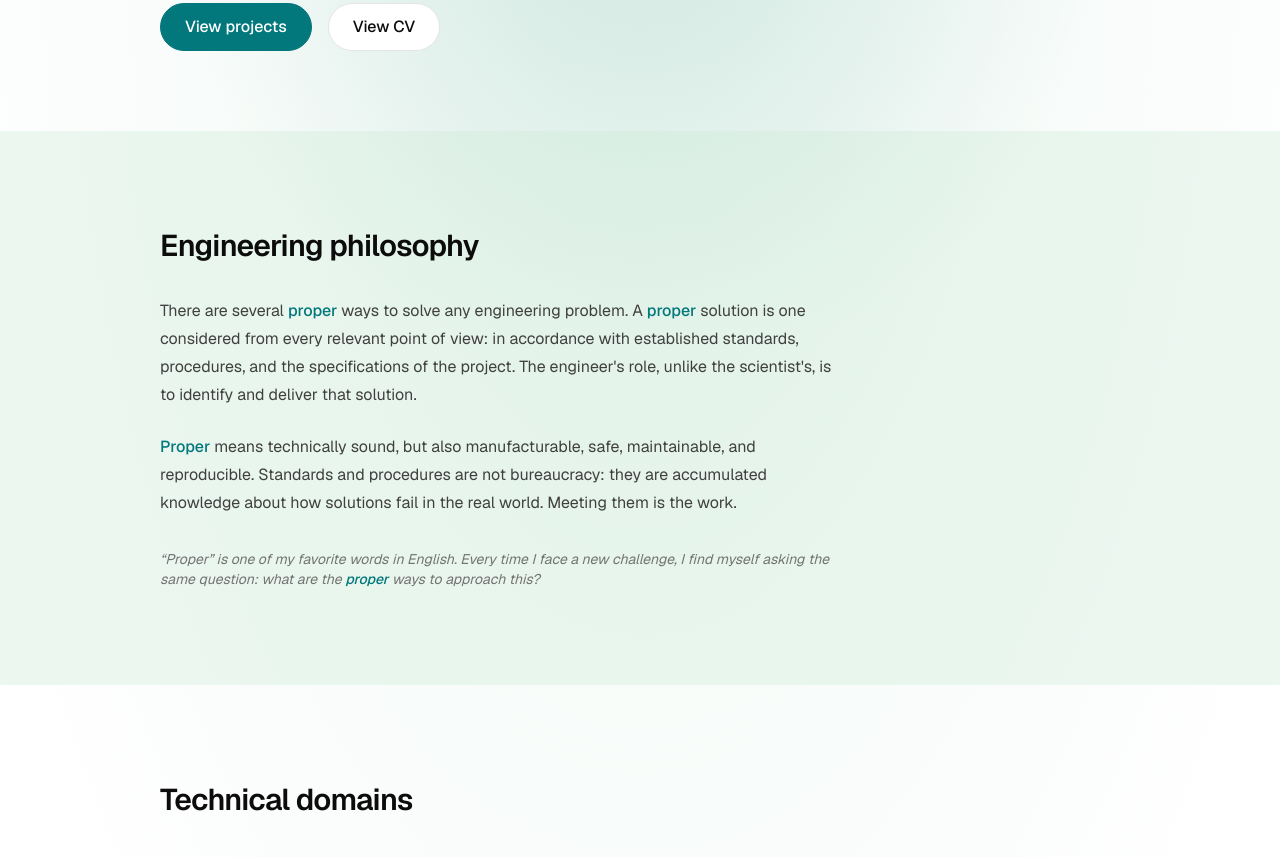
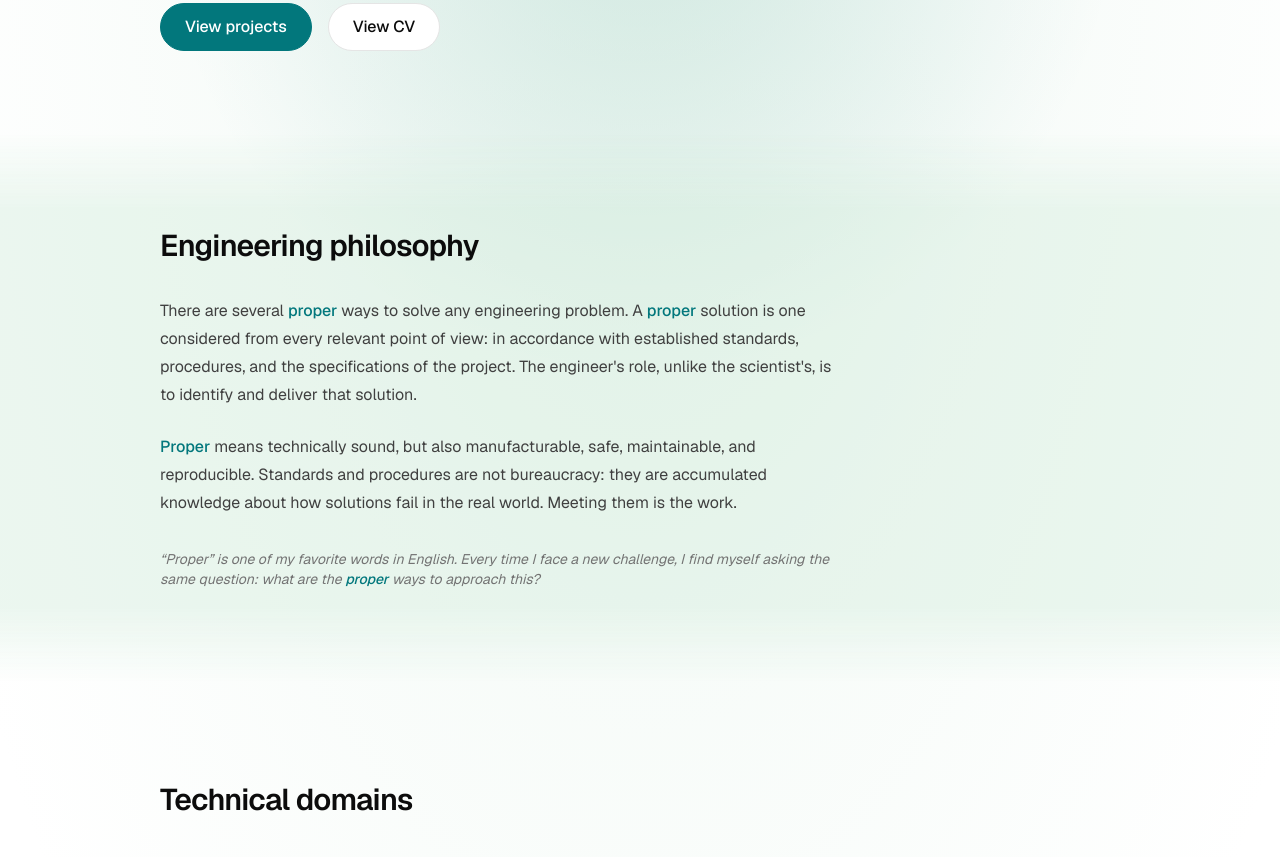
Before and after one commit to leonardoAB1/leonardoachaboiano.com, a Next.js app: page / in a window 1280 px wide. Shown: the part 420-1277 px from the top of the page. Built offline with nearby package versions, Linux system fonts and the light colour scheme.

Commit message:
style: blend philosophy section edges into neighboring sections with mask gradient

```diff
--- a/src/app/globals.css
+++ b/src/app/globals.css
@@ -110,4 +110,21 @@ body {
         transparent 34rem
       );
   }
+
+  .section-blend {
+    -webkit-mask-image: linear-gradient(
+      to bottom,
+      transparent,
+      black 5rem,
+      black calc(100% - 5rem),
+      transparent
+    );
+    mask-image: linear-gradient(
+      to bottom,
+      transparent,
+      black 5rem,
+      black calc(100% - 5rem),
+      transparent
+    );
+  }
 }
--- a/src/components/home/EngineeringPhilosophy.tsx
+++ b/src/components/home/EngineeringPhilosophy.tsx
@@ -6,7 +6,7 @@ import { Heading, Text } from "@/components/ui/Typography";
 
 export function EngineeringPhilosophy(): ReactElement {
   return (
-    <Section className="bg-surface-brand/40 dark:bg-surface-brand/35">
+    <Section className="section-blend bg-surface-brand/40 dark:bg-surface-brand/35">
       <Container>
         <AnimatedSection className="flex flex-col gap-8">
           <Heading as="h2" size="md">
```
